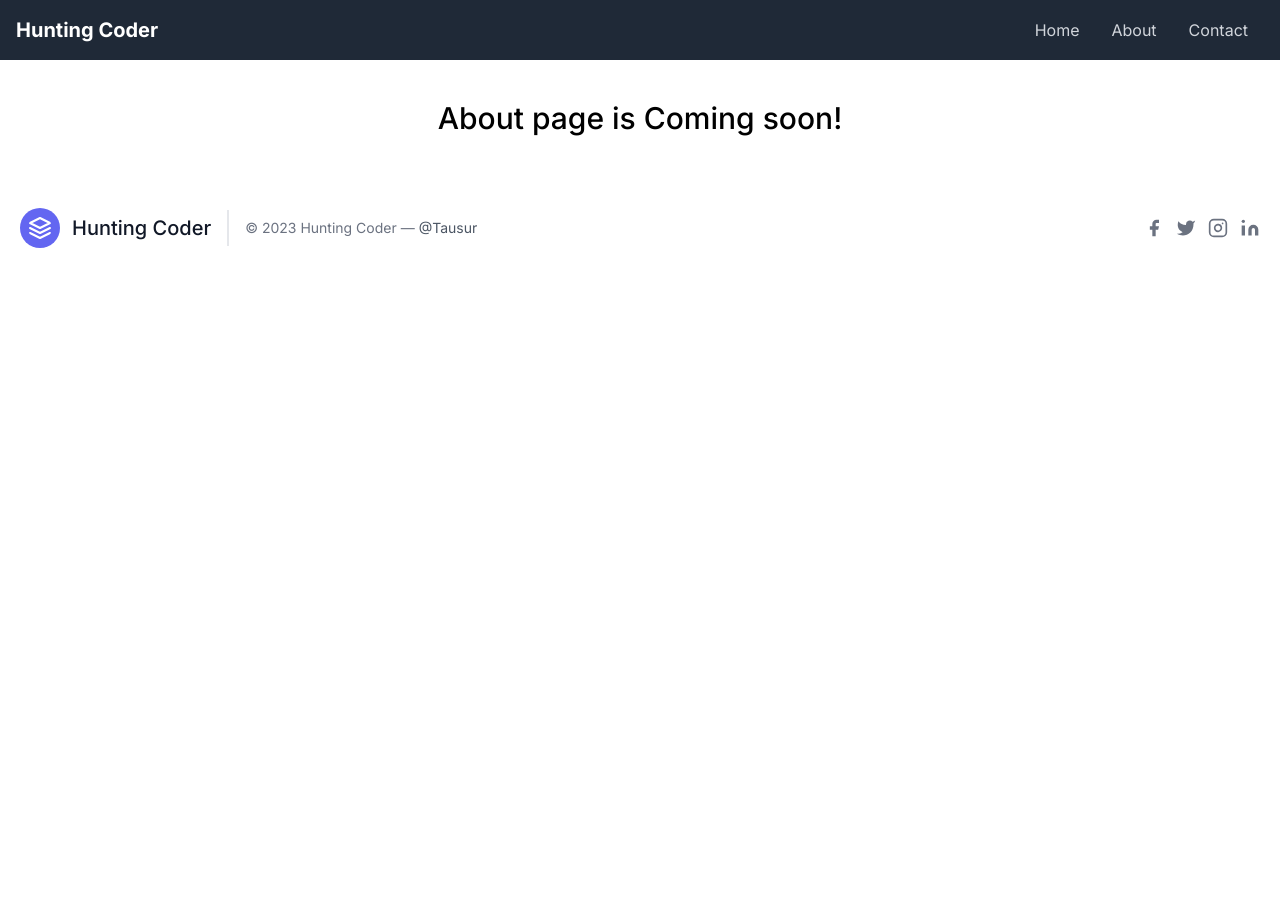
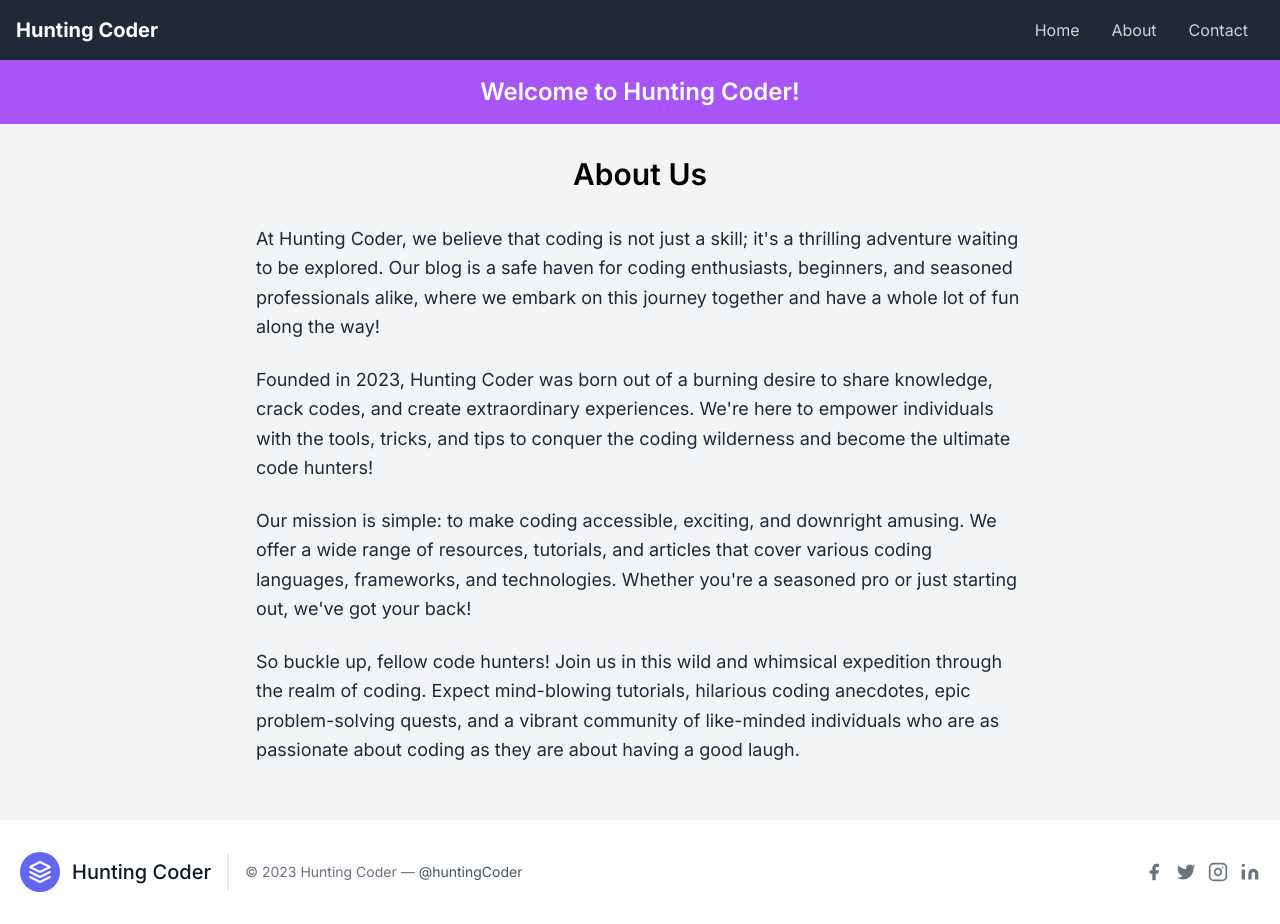
Before and after one commit to Tausur/Hunting-Coder, a Next.js app: page /about in a window 1280 px wide. Before the commit the page ends 800 px from the top, so only its background shows below. Built offline with nearby package versions, Linux system fonts and the light colour scheme.

Commit message:
Add files via upload

```diff
--- a/app/about/page.jsx
+++ b/app/about/page.jsx
@@ -1,6 +1,38 @@
 const About = () => {
   return (
-    <div className="text-center py-10 text-3xl font-medium">About page is Coming soon!</div>
+    <div className="bg-gray-100">
+      <header className="bg-purple-500 py-4">
+        <div className="container mx-auto px-4">
+          <h1 className="text-white text-2xl font-semibold text-center">Welcome to Hunting Coder!</h1>
+        </div>
+      </header>
+
+      <main className="container mx-auto px-4 py-8">
+        <section className="max-w-3xl mx-auto">
+          <h2 className="text-3xl font-semibold text-center mb-8">About Us</h2>
+          <p className="text-lg text-gray-800 leading-relaxed mb-6">
+            At Hunting Coder, we believe that coding is not just a skill; it's a thrilling adventure waiting to be explored.
+            Our blog is a safe haven for coding enthusiasts, beginners, and seasoned professionals alike, where we embark on
+            this journey together and have a whole lot of fun along the way!
+          </p>
+          <p className="text-lg text-gray-800 leading-relaxed mb-6">
+            Founded in 2023, Hunting Coder was born out of a burning desire to share knowledge, crack codes, and create
+            extraordinary experiences. We're here to empower individuals with the tools, tricks, and tips to conquer the
+            coding wilderness and become the ultimate code hunters!
+          </p>
+          <p className="text-lg text-gray-800 leading-relaxed mb-6">
+            Our mission is simple: to make coding accessible, exciting, and downright amusing. We offer a wide range of
+            resources, tutorials, and articles that cover various coding languages, frameworks, and technologies. Whether
+            you're a seasoned pro or just starting out, we've got your back!
+          </p>
+          <p className="text-lg text-gray-800 leading-relaxed mb-6">
+            So buckle up, fellow code hunters! Join us in this wild and whimsical expedition through the realm of coding.
+            Expect mind-blowing tutorials, hilarious coding anecdotes, epic problem-solving quests, and a vibrant community
+            of like-minded individuals who are as passionate about coding as they are about having a good laugh.
+          </p>
+        </section>
+      </main>
+    </div>
   )
 }
 
--- a/app/contact/page.jsx
+++ b/app/contact/page.jsx
@@ -1,7 +1,92 @@
-const Contant = () => {
+'use client'
+
+import Head from 'next/head';
+import { useState } from 'react';
+
+const ContactPage = () => {
+  const [name, setName] = useState('');
+  const [email, setEmail] = useState('');
+  const [message, setMessage] = useState('');
+
+  const handleSubmit = (e) => {
+    e.preventDefault();
+    // Handle form submission here
+    // You can use a library like Axios or fetch to send the form data to a server
+  };
+
   return (
-    <div className="text-center py-10 text-3xl font-medium">Contact page is Coming soon!</div>
-  )
-}
+    <div className="min-h-screen bg-gray-100 py-6 flex flex-col justify-center sm:py-12 bg-[url('/contact_bg.jpg')] bg-no-repeat bg-cover">
+      <Head>
+        <title>Contact - Hunting Coder</title>
+        <link rel="icon" href="/favicon.ico" />
+      </Head>
 
-export default Contant
+      <div className="relative  sm:max-w-xl sm:mx-auto">
+        <div className="relative px-4 py-3 bg-white mx-8 md:mx-0 shadow rounded-3xl sm:p-10">
+          <div className="max-w-md mx-auto">
+            <div className="text-center">
+              <h1 className="text-xl font-medium">Contact Us</h1>
+              <p className="mt-2 text-sm text-gray-500">Get in touch with the Hunting Coder team</p>
+            </div>
+            <div className="my-1 mx-3">
+              <form onSubmit={handleSubmit} className="contact-form">
+                <div className="mb-4">
+                  <label htmlFor="name" className="block mb-2 text-sm text-gray-600 dark:text-gray-400">
+                    Name
+                  </label>
+                  <input
+                    type="text"
+                    id="name"
+                    required
+                    value={name}
+                    onChange={(e) => setName(e.target.value)}
+                    className="w-full px-3 py-2 placeholder-gray-300 border border-gray-300 rounded-md focus:outline-none focus:ring focus:ring-indigo-200 focus:border-indigo-500"
+                    placeholder="Your name"
+                  />
+                </div>
+                <div className="mb-6">
+                  <label htmlFor="email" className="block mb-2 text-sm text-gray-600 dark:text-gray-400">
+                    Email Address
+                  </label>
+                  <input
+                    type="email"
+                    id="email"
+                    required
+                    value={email}
+                    onChange={(e) => setEmail(e.target.value)}
+                    className="w-full px-3 py-2 placeholder-gray-300 border border-gray-300 rounded-md focus:outline-none focus:ring focus:ring-indigo-200 focus:border-indigo-500"
+                    placeholder="Your email address"
+                  />
+                </div>
+                <div className="mb-6">
+                  <label htmlFor="message" className="block mb-2 text-sm text-gray-600 dark:text-gray-400">
+                    Message
+                  </label>
+                  <textarea
+                    id="message"
+                    required
+                    value={message}
+                    onChange={(e) => setMessage(e.target.value)}
+                    className="w-full px-3 py-2 placeholder-gray-300 border border-gray-300 rounded-md focus:outline-none focus:ring focus:ring-indigo-200 focus:border-indigo-500"
+                    rows="4"
+                    placeholder="Your message"
+                  ></textarea>
+                </div>
+                <div className="">
+                  <button
+                    type="submit"
+                    className="w-full px-3 py-4 text-white bg-indigo-500 rounded-md focus:bg-indigo-600 focus:outline-none"
+                  >
+                    Send Message
+                  </button>
+                </div>
+              </form>
+            </div>
+          </div>
+        </div>
+      </div>
+    </div>
+  );
+};
+
+export default ContactPage;
--- a/components/Footer.jsx
+++ b/components/Footer.jsx
@@ -9,7 +9,7 @@ export default function Footer() {
       <span className="ml-3 text-xl">Hunting Coder</span>
     </a>
     <p className="text-sm text-gray-500 sm:ml-4 sm:pl-4 sm:border-l-2 sm:border-gray-200 sm:py-2 sm:mt-0 mt-4">© 2023 Hunting Coder —
-      <a href="https://twitter.com/Tausur_Rahaman" className="text-gray-600 ml-1" rel="noopener noreferrer" target="_blank">@Tausur</a>
+      <a href="https://twitter.com/Tausur_Rahaman" className="text-gray-600 ml-1" rel="noopener noreferrer" target="_blank">@huntingCoder</a>
     </p>
     <span className="inline-flex sm:ml-auto sm:mt-0 mt-4 justify-center sm:justify-start">
       <a className="text-gray-500">
@@ -17,7 +17,7 @@ export default function Footer() {
           <path d="M18 2h-3a5 5 0 00-5 5v3H7v4h3v8h4v-8h3l1-4h-4V7a1 1 0 011-1h3z"></path>
         </svg>
       </a>
-      <a className="ml-3 text-gray-500">
+      <a className="ml-3 text-gray-500" href="https://twitter.com/Tausur_Rahaman">
         <svg fill="currentColor" strokeLinecap="round" strokeLinejoin="round" strokeWidth="2" className="w-5 h-5" viewBox="0 0 24 24">
           <path d="M23 3a10.9 10.9 0 01-3.14 1.53 4.48 4.48 0 00-7.86 3v1A10.66 10.66 0 013 4s-4 9 5 13a11.64 11.64 0 01-7 2c9 5 20 0 20-11.5a4.5 4.5 0 00-.08-.83A7.72 7.72 0 0023 3z"></path>
         </svg>
```
Also changed, not shown: 1 other file (tests, documents, lock files or other folders).
